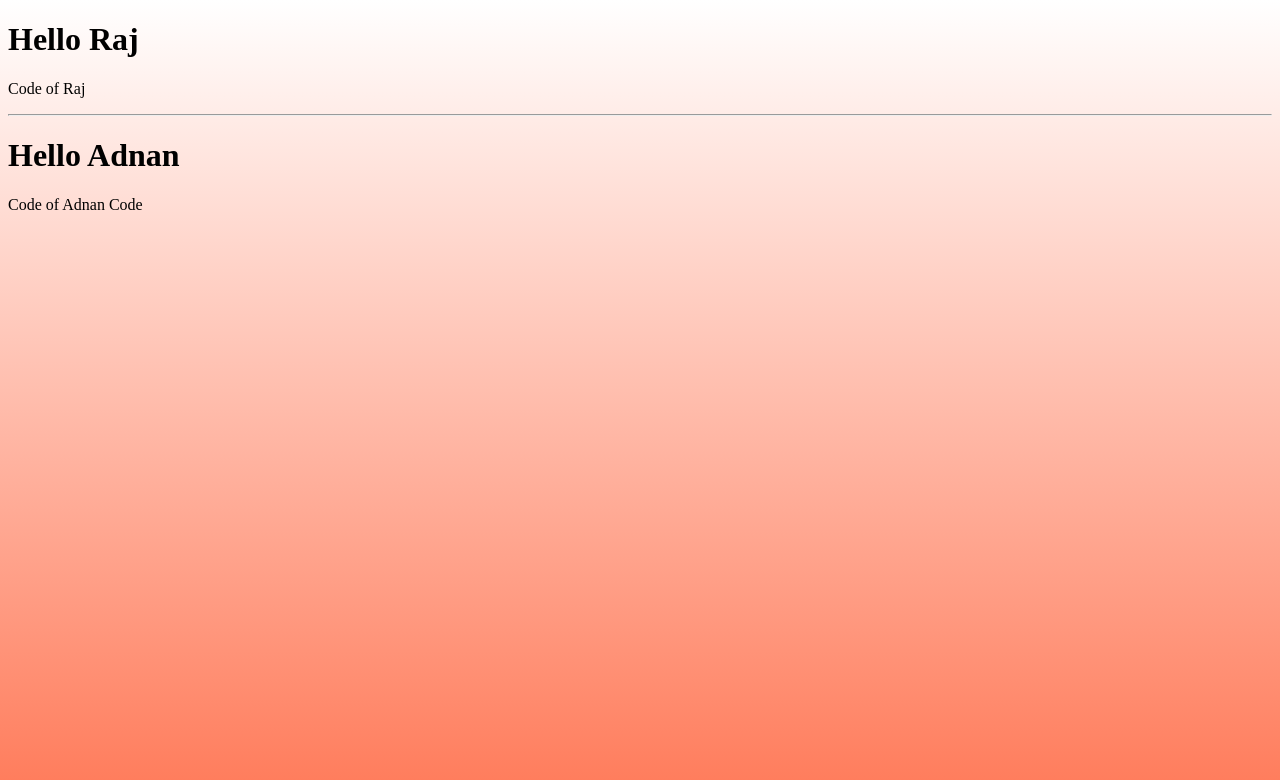
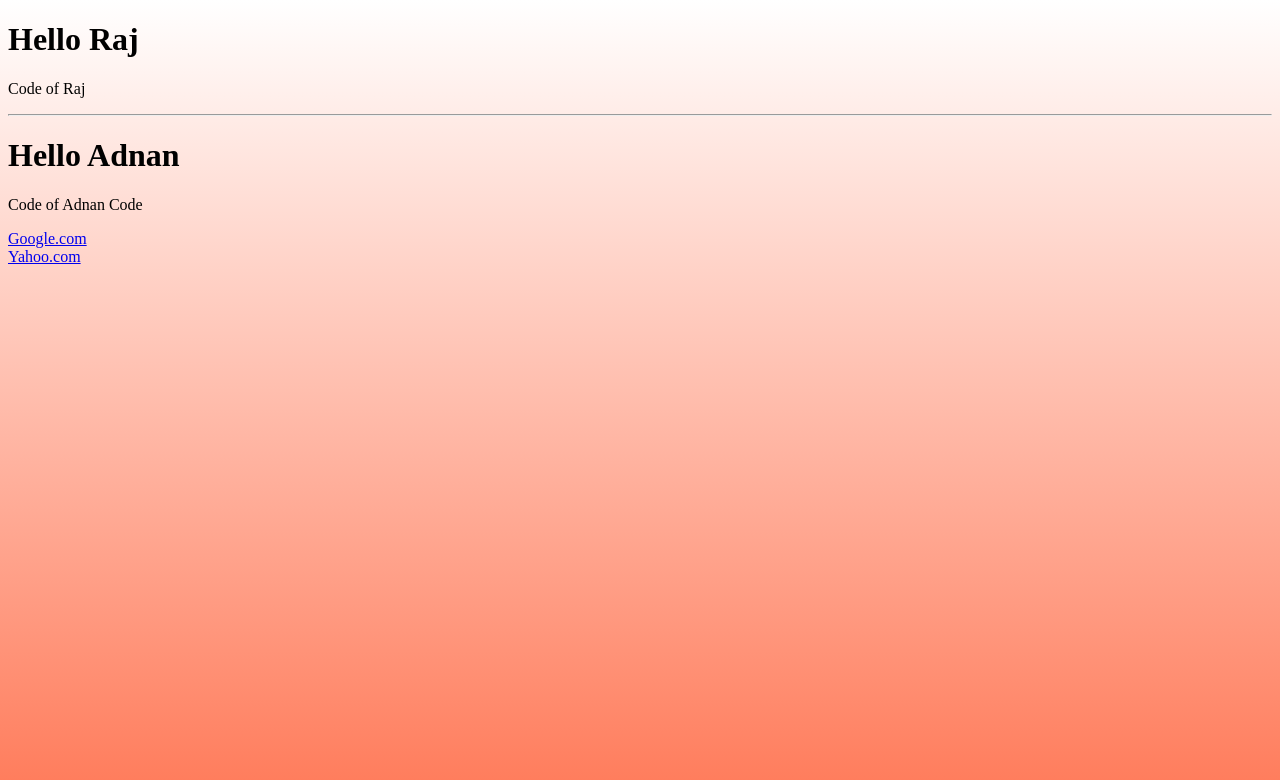
Before and after one commit to raj2729/Trinity, a plain HTML site: page index.html in a window 1280 px wide. Drawn offline with Linux system fonts and the light colour scheme.

Commit message:
Added links

```diff
--- a/index.html
+++ b/index.html
@@ -17,6 +17,9 @@
 
     <h1>Hello Adnan</h1>
     <p>Code of Adnan Code</p>
+    <a href="http://google.com">Google.com</a>
+    <br>
+    <a href="http://yahoo.com">Yahoo.com</a>
 
 </body>
 </html>
```
